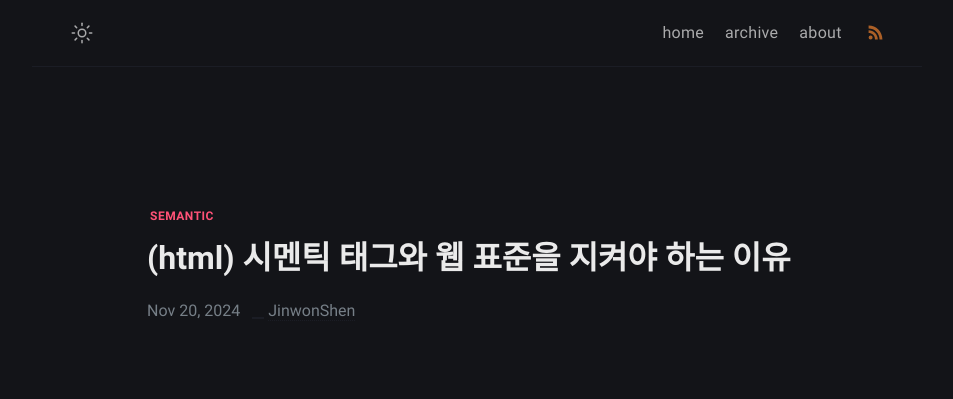
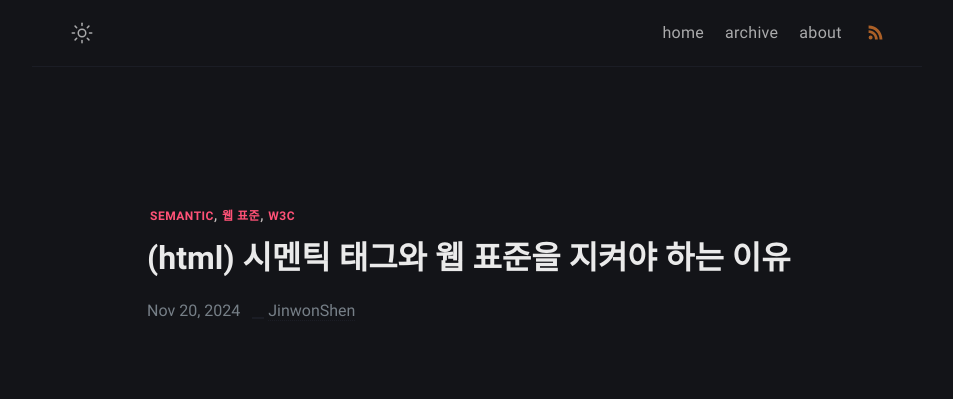
Before and after one commit to JinwonShen/JinwonShen.github.io, a Jekyll site: the page built from _posts/posts-semantic/2024-11-20-semantic.md, in a window 1280 px wide and 900 px high. Shown: the top 399 px of the window, without its empty margins (163-1116 px from the left). Built offline with Jekyll 4.4.1, drawn with Linux system fonts in a browser that asks for light colours.

Commit message:
posts html semantic

```diff
--- a/_posts/posts-semantic/2024-11-20-semantic.md
+++ b/_posts/posts-semantic/2024-11-20-semantic.md
@@ -6,7 +6,8 @@ categories: notice
 usemathjax: true
 tag:
   - Semantic
-  -
+  - 웹 표준
+  - W3C
 discription:
 ---
 
```
